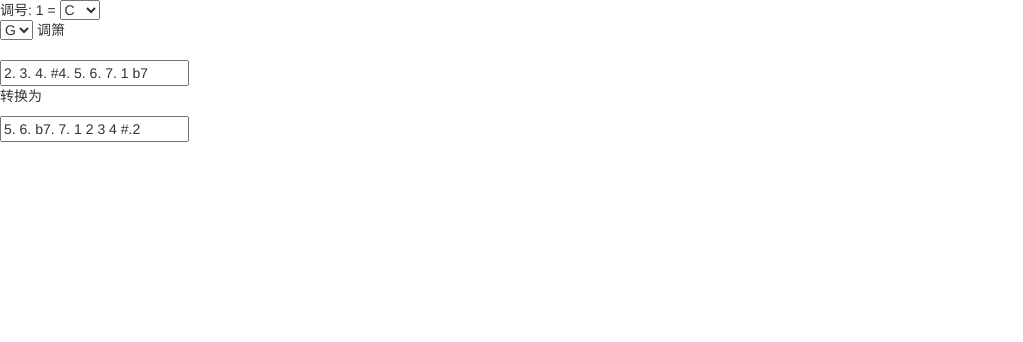
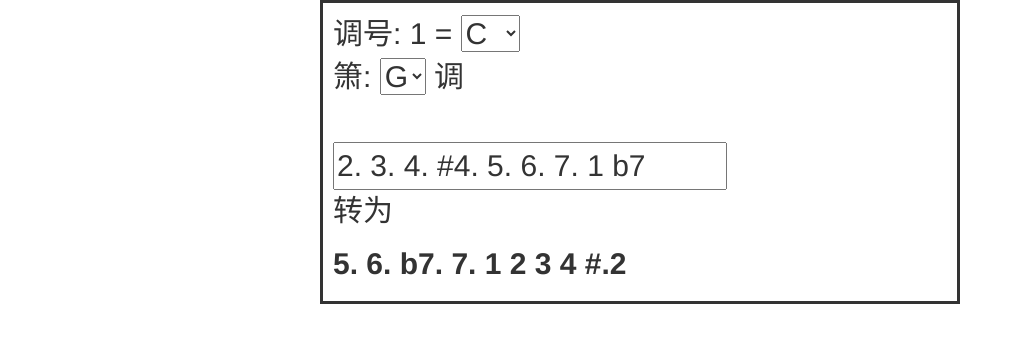
Before and after one commit to sanlengjingvv/modulation-numbered, a plain HTML site: page index.html in a window 1280 px wide. Shown: the whole page, without its empty margins (0-1023 px from the left). Drawn offline with nearby package versions, Linux system fonts and the light colour scheme.

Commit message:
adjust style

```diff
--- a/index.html
+++ b/index.html
@@ -7,10 +7,9 @@
 </head>
 <script type="text/javascript">
     let trans = () => {
-        let xiao = document.getElementById("xiao").value
-        let origin = document.getElementById("origin-solfeggio").value.trim().split(' ')
-        let keynote = document.getElementById("keynote").value
-
+        let xiao = document.querySelector("#xiao").value
+        let origin = document.querySelector("#origin-solfeggio").value.trim().split(' ')
+        let keynote = document.querySelector("#keynote").value
 
         let transformed = []
         origin.forEach(element => {
@@ -21,7 +20,8 @@
             result = result + element
             result = result + ' '
         })
-        document.getElementById("transformed-solfeggio").value = (result !== undefined) ? result : ''
+        document.querySelector("#transformed-solfeggio").innerText = (result !== undefined) ? result : ''
+
     }
     document.onreadystatechange = () => {
         if (document.readyState === "complete") {
@@ -30,7 +30,19 @@
     }
 </script>
 
+<style>
+    .center {
+    margin: auto;
+    width: 50%;
+    border: 3px solid;
+    padding: 10px;
+    }
+
+    body {font-size: 30px;}
+</style>
+
 <body>
+    <div class="center">
         <div id="sheet" onchange="trans()">
             <span>调号: 1 = </span>
             <select id="keynote">
@@ -45,17 +57,20 @@
         </div>
 
         <div>
+            <span>箫:</span>
             <select id="xiao" onchange="trans()">
                 <option value="G">G</option>
                 <option value="F">F</option>
                 <option value="E">E</option>
             </select>
-        <span>调箫</span>
+            <span>调</span>
         </div>
         <br>
         <input type="text" id="origin-solfeggio" value="2. 3. 4. #4. 5. 6. 7. 1 b7" oninput="trans()">
-    <p>转换为</p>
-    <input type="text" id="transformed-solfeggio">
+        <p>转为</p>
+        <label id="transformed-solfeggio">wait for transfer</label>
+    </div>
+
 </body>
 
 </html>
```
Also changed, not shown: 1 other file. Lines whose indentation alone changed are shown as unchanged.
